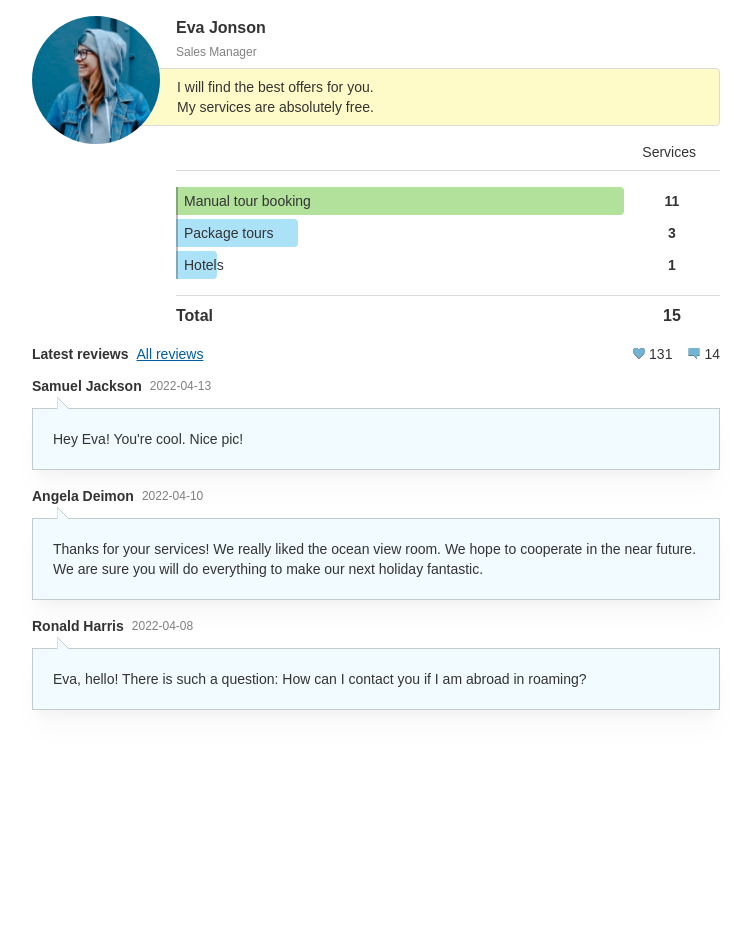
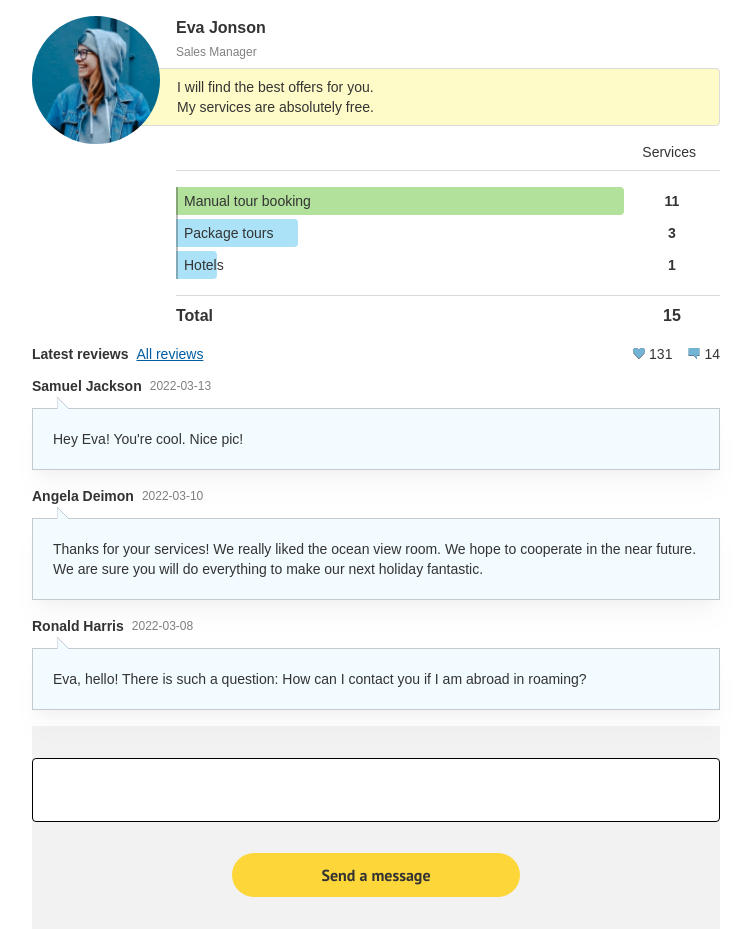
Before and after one commit to danulqua/0203, a Vue app: page / in a window 1280 px wide. Shown: the whole page, without its empty margins (264-1015 px from the left). Before the commit the page ends 800 px from the top, so only its background shows below. Built offline with nearby package versions, Linux system fonts and the light colour scheme.

Commit message:
feat: add form for publishing new reviews

```diff
--- a/src/App.vue
+++ b/src/App.vue
@@ -4,29 +4,46 @@ import type { Review } from '@/data/types';
 import ProfileBio from '@/components/ProfileBio.vue';
 import UserServices from '@/components/UserServices.vue';
 import LatestReviews from '@/components/LatestReviews.vue';
+import AddReviewForm from '@/components/AddReviewForm.vue';
 
 import { bio, userServices } from '@/data';
+
+const user = {
+  id: 98765,
+  username: 'Antagasoft Admin'
+};
 
 const latestReviews = ref<Review[]>([
   {
     id: 1,
     user: 'Samuel Jackson',
     text: "Hey Eva! You're cool. Nice pic!",
-    date: '2022-04-13'
+    date: '2022-03-13'
   },
   {
     id: 2,
     user: 'Angela Deimon',
     text: 'Thanks for your services! We really liked the ocean view room. We hope to cooperate in the near future. We are sure you will do everything to make our next holiday fantastic.',
-    date: '2022-04-10'
+    date: '2022-03-10'
   },
   {
     id: 3,
     user: 'Ronald Harris',
     text: 'Eva, hello! There is such a question: How can I contact you if I am abroad in roaming?',
-    date: '2022-04-08'
+    date: '2022-03-08'
   }
 ]);
+
+const addReview = (reviewText: string) => {
+  const newReview: Review = {
+    id: latestReviews.value.length + 1,
+    user: user.username,
+    text: reviewText,
+    date: new Date().toISOString().split('T')[0]
+  };
+
+  latestReviews.value = [newReview, ...latestReviews.value];
+};
 </script>
 
 <template>
@@ -39,5 +56,6 @@ const latestReviews = ref<Review[]>([
     />
     <UserServices :data="userServices" />
     <LatestReviews :data="latestReviews" />
+    <AddReviewForm @add-review="addReview" />
   </main>
 </template>
--- /dev/null
+++ b/src/components/AddReviewForm.vue
@@ -0,0 +1,33 @@
+<template>
+  <form class="bg-brandgray-100 py-8" @submit.prevent="addReview(reviewText)">
+    <textarea
+      id="text"
+      ref="textareaRef"
+      v-model="reviewText"
+      name="text"
+      class="h-16 w-full resize-none scroll-py-2 overflow-y-auto rounded border border-black px-5 py-2 text-sm outline-none ring-brandyellow-900 ring-offset-2 focus:ring-2"
+      @keydown.meta.enter="addReview(reviewText)"
+      @keydown.ctrl.enter="addReview(reviewText)"
+    ></textarea>
+    <button
+      type="submit"
+      class="mx-auto mt-6 flex h-11 w-72 items-center justify-center rounded-full bg-brandyellow-900 font-pt-sans font-bold outline-none ring-brandyellow-900 ring-offset-2 focus:ring-2"
+    >
+      Send a message
+    </button>
+  </form>
+</template>
+
+<script setup lang="ts">
+import { ref } from 'vue';
+
+const reviewText = ref('');
+const textareaRef = ref<HTMLTextAreaElement | null>(null);
+
+const emit = defineEmits(['add-review']);
+const addReview = (text: string) => {
+  emit('add-review', text);
+  reviewText.value = '';
+  textareaRef.value?.blur();
+};
+</script>
--- a/src/components/LatestReviews.vue
+++ b/src/components/LatestReviews.vue
@@ -3,7 +3,11 @@
     <div class="flex items-center justify-between">
       <div class="flex items-center space-x-2">
         <h2 class="font-bold">Latest reviews</h2>
-        <a href="#all-reviews" class="text-brandblue-900 underline">All reviews</a>
+        <a
+          href="#all-reviews"
+          class="text-brandblue-900 underline outline-none ring-brandblue-900 ring-offset-1 focus:ring-2"
+          >All reviews</a
+        >
       </div>
       <div class="flex items-center space-x-4">
         <div class="flex items-center space-x-1">
@@ -17,7 +21,14 @@
       </div>
     </div>
 
-    <ul class="mt-3 space-y-4">
+    <TransitionGroup
+      tag="ul"
+      class="mt-3 space-y-4"
+      enter-active-class="transition-all ease-in-out duration-700"
+      leave-active-class="transition-all ease-in-out duration-700"
+      enter-from-class="-translate-x-10 opacity-0"
+      leave-to-class="-translate-x-10 opacity-0"
+    >
       <UserReview
         v-for="review in data"
         :key="review.id"
@@ -25,7 +36,7 @@
         :date="review.date"
         :text="review.text"
       />
-    </ul>
+    </TransitionGroup>
   </section>
 </template>
 
```
